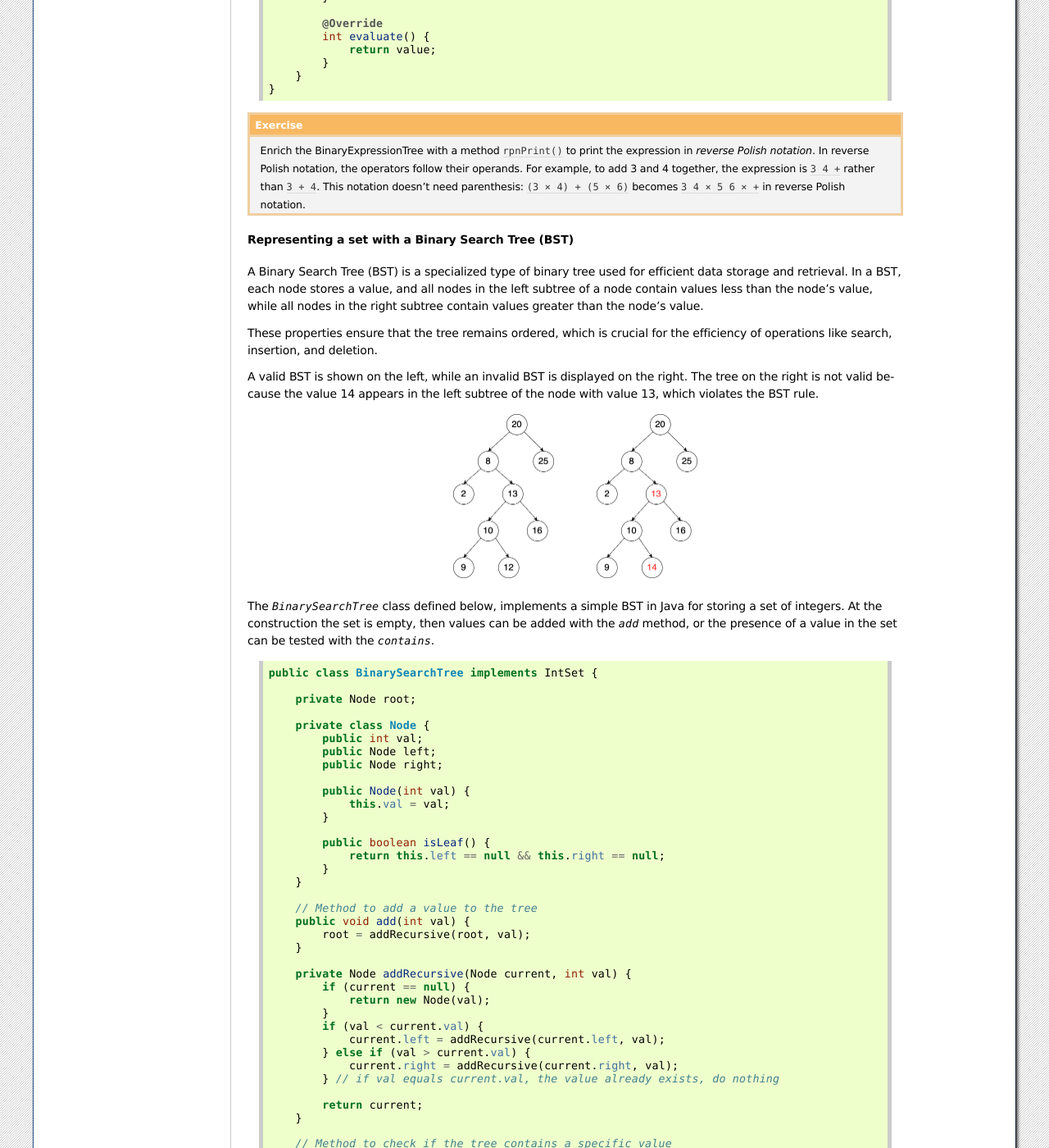
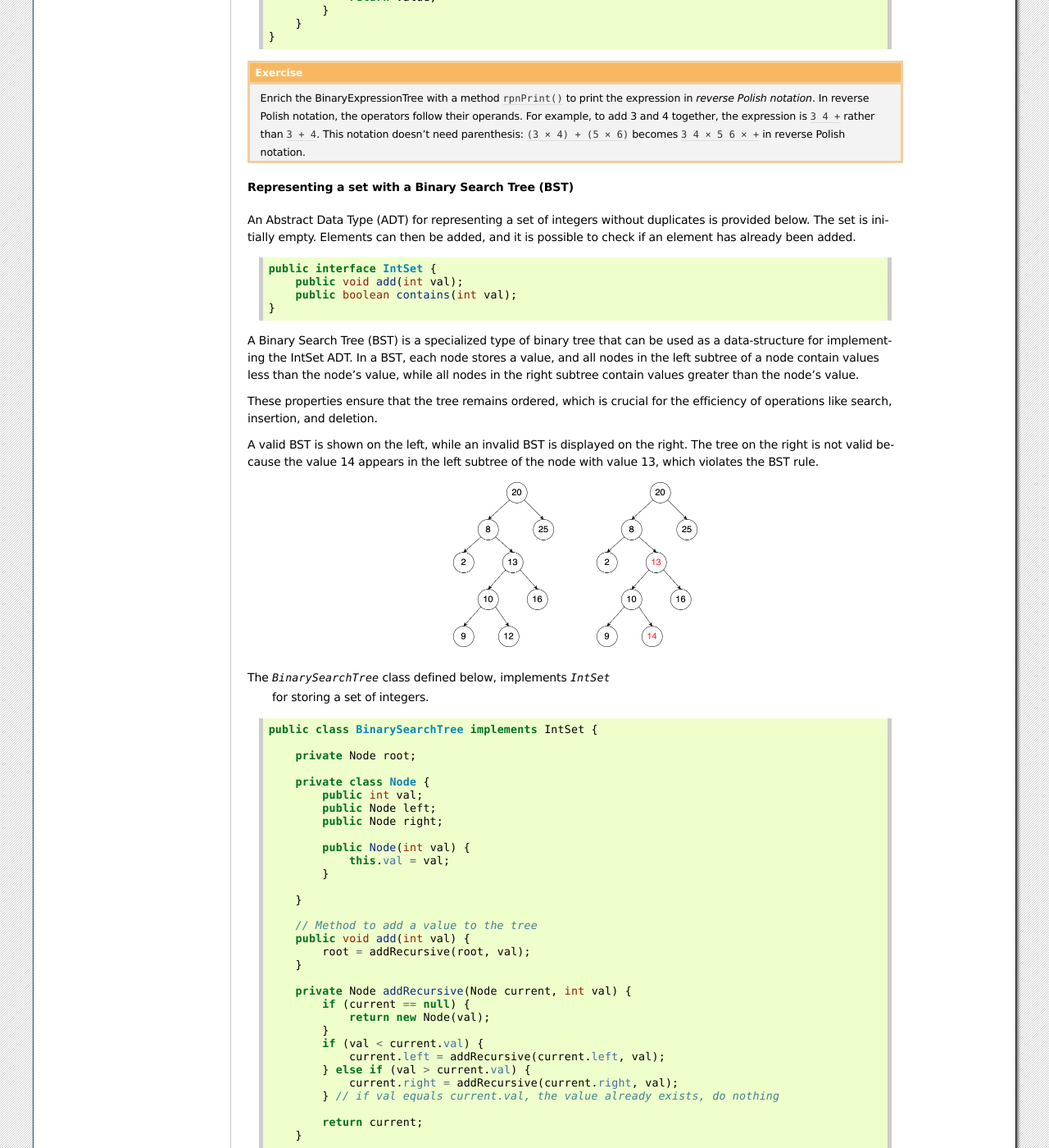
Before and after one commit to pschaus/book_lepl1402, a Sphinx documentation site: the page built from source/part4.rst, in a window 1280 px wide and 1400 px high, scrolled down 29985 px. Shown: the whole window at 82% size. Built offline with Sphinx 7.4.7, drawn with Linux system fonts in a browser that asks for light colours; formulas are drawn with MathJax 3; cross-references to code outside the pages are shown as plain code; some of the changed text lies outside the part shown.

Commit message:
udpate BST

```diff
--- a/source/part4.rst
+++ b/source/part4.rst
@@ -1476,7 +1476,7 @@ Consider the following example where we represent data using a tree structure.
 
 A tree is often represented with the root node at the top (in this case, the node with the value 5) and the leaf nodes (the ones without children) at the bottom.
 
-The `LinkedBinaryTree` class shown below is an implementation for representing such a tree data-structure.ó
+The `LinkedBinaryTree` class shown below is an implementation for representing such a tree data-structure.
 In this class, each node contains a value and references to its left and right children.
 This structure is similar to the nodes used in linked lists, with the key difference being that we store two references (one for each child) instead of just one.
 This class facilitates the creation of leaf nodes and includes a static helper method called `combine`,
@@ -1496,10 +1496,6 @@ which allows us to merge two trees by creating a new root node, thus forming a l
 
                 public Node(int val) {
                     this.val = val;
-                }
-
-                public boolean isLeaf() {
-                    return this.left == null && this.right == null;
                 }
             }
 
@@ -1792,15 +1788,29 @@ We now enrich this class with two functionalities:
 Representing a set with a Binary Search Tree (BST)
 """""""""""""""""""""""""""""""""""""""""""""""""""""""""
 
-
-A Binary Search Tree (BST) is a specialized type of binary tree used for efficient data storage and retrieval.
+An Abstract Data Type (ADT) for representing a set of integers without duplicates is provided below.
+The set is initially empty. Elements can then be added, and it is possible to check if an element has already been added.
+
+
+..  code-block:: java
+
+    public interface IntSet {
+        public void add(int val);
+        public boolean contains(int val);
+    }
+
+
+
+A Binary Search Tree (BST) is a specialized type of binary tree that can be used as
+a data-structure for implementing the IntSet ADT.
 In a BST, each node stores a value, and all nodes in the left subtree of a node
 contain values less than the node’s value, while all nodes in the right subtree contain values greater than the node’s value.
 
 These properties ensure that the tree remains ordered, which is crucial for the efficiency of operations like search, insertion, and deletion.
 
 
-A valid BST is shown on the left, while an invalid BST is displayed on the right. The tree on the right is not valid because the value 14 appears in the left subtree of the node with value 13, which violates the BST rule.
+A valid BST is shown on the left, while an invalid BST is displayed on the right.
+The tree on the right is not valid because the value 14 appears in the left subtree of the node with value 13, which violates the BST rule.
 
 
 .. figure:: _static/images/part4/bst_example.png
@@ -1808,9 +1818,8 @@ A valid BST is shown on the left, while an invalid BST is displayed on the right
    :alt: A valide BST, an Invalid BST
 
 
-The `BinarySearchTree` class defined below, implements a simple BST in Java for storing a set of integers.
-At the construction the set is empty, then values can be added with the `add` method,
-or the presence of a value in the set can be tested with the `contains`.
+The `BinarySearchTree` class defined below, implements `IntSet`
+ for storing a set of integers.
 
 ..  code-block:: java
 
@@ -1827,9 +1836,6 @@ or the presence of a value in the set can be tested with the `contains`.
                 this.val = val;
             }
 
-            public boolean isLeaf() {
-                return this.left == null && this.right == null;
-            }
         }
 
         // Method to add a value to the tree
@@ -1880,13 +1886,8 @@ or the presence of a value in the set can be tested with the `contains`.
         }
     }
 
-Each Node represents a single element in the tree. It contains:
-
-* An integer val to store the node’s value.
-* References to its left and right children (left and right).
-
-The `isLeaf(`) method checks whether a node is a leaf node (i.e., it has no children).
-
+
+We reuse the linked node representation.
 The `add(int val)` method allows us to insert a new value into the tree.
 This method calls `addRecursive(Node current, int val)`, which recursively traverses the tree:
 
```
